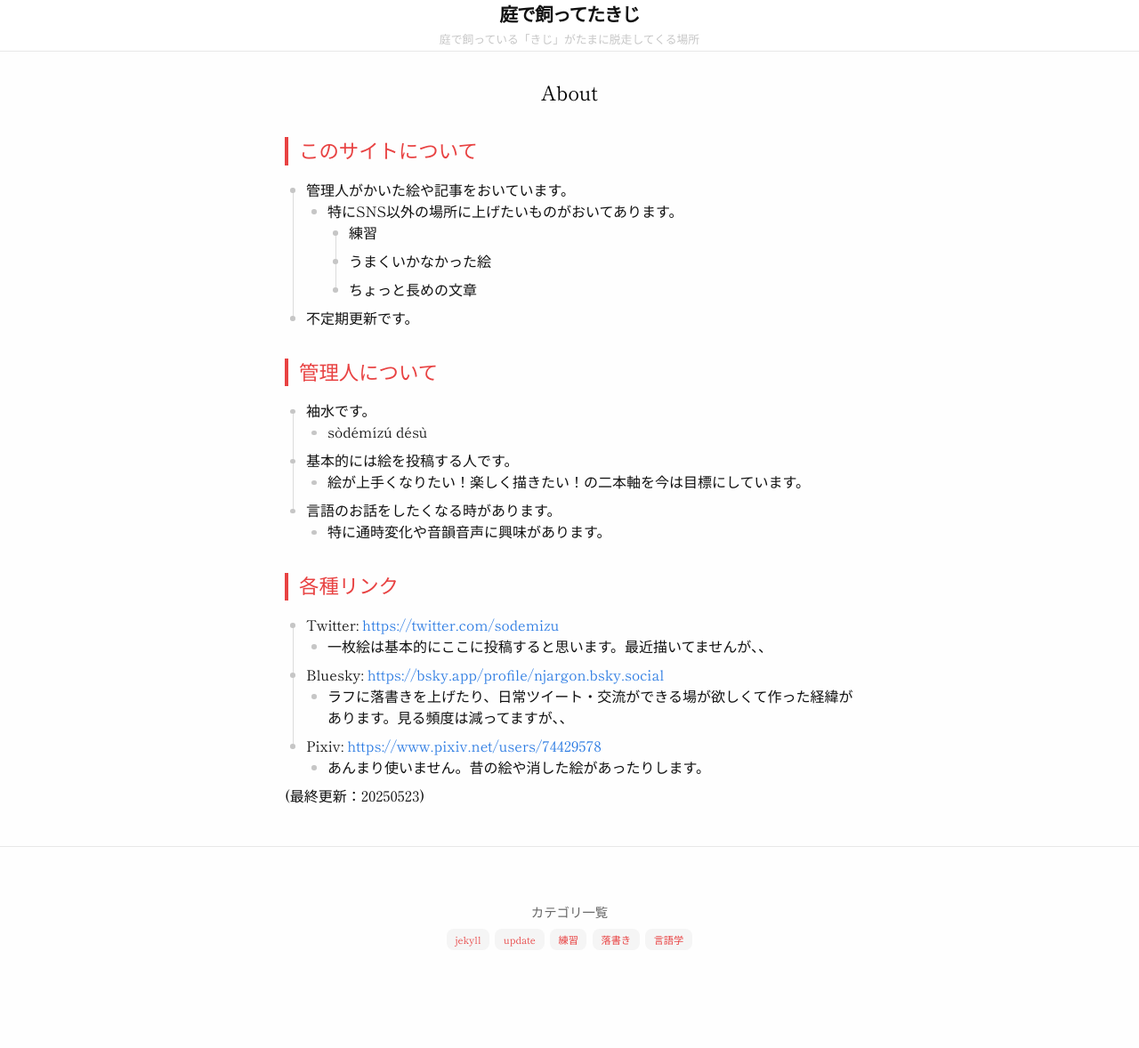
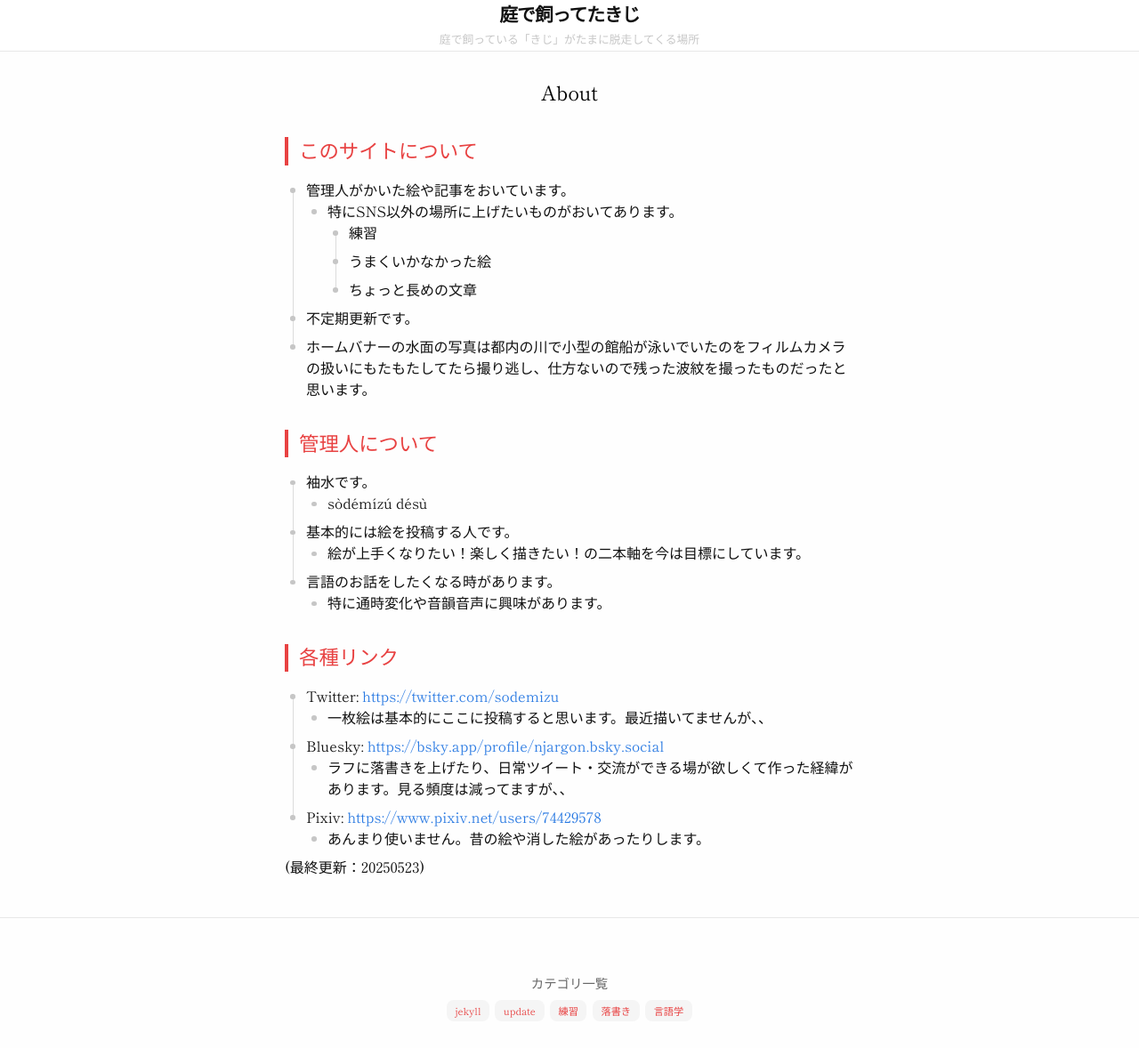
Before and after one commit to njargon/njargon.github.io, a Jekyll site: the page built from about.md, in a window 1280 px wide. Shown: the whole page at 89% size. Built offline with Jekyll 4.4.1, drawn with Linux system fonts in a browser that asks for light colours; before the commit the page ends 1098 px from its top, so only the background shows below that.

Commit message:
vault backup: 2025-05-24 17:35:46

```diff
--- a/about.md
+++ b/about.md
@@ -14,6 +14,7 @@ permalink: /about/
 		- うまくいかなかった絵
 		- ちょっと長めの文章
 - 不定期更新です。
+- ホームバナーの水面の写真は都内の川で小型の館船が泳いでいたのをフィルムカメラの扱いにもたもたしてたら撮り逃し、仕方ないので残った波紋を撮ったものだったと思います。
 
 ## 管理人について
 
```
